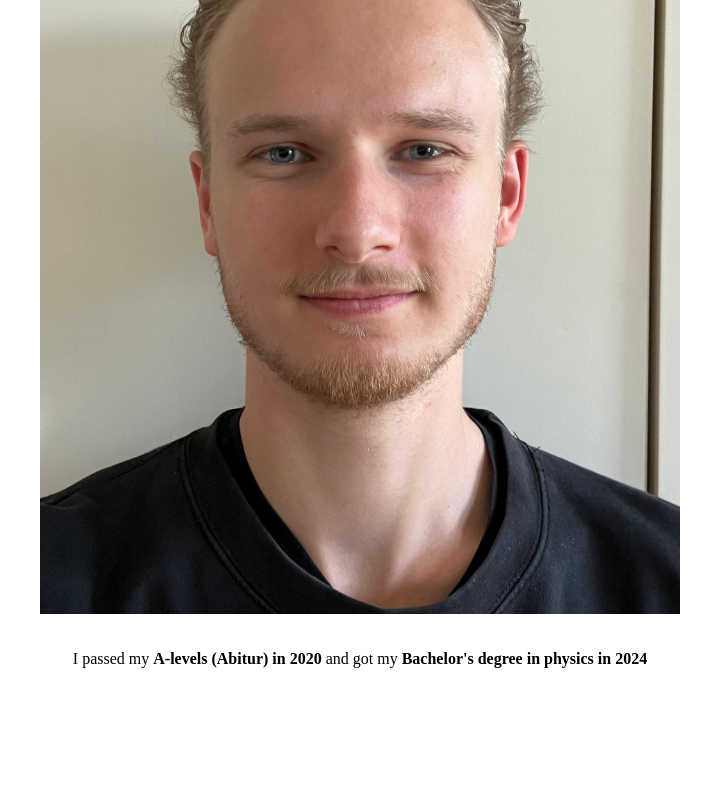
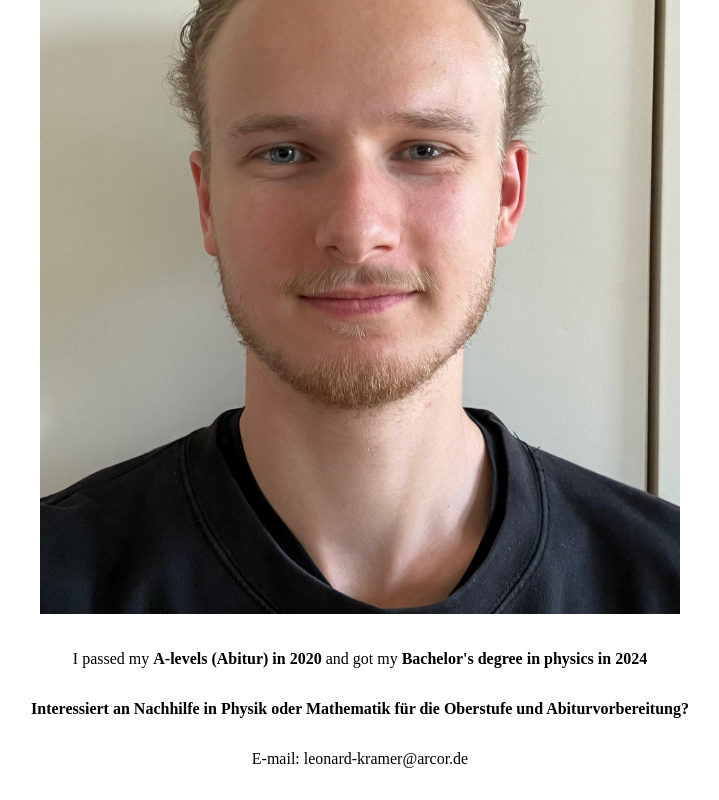
Before and after one commit to leokramerastro/leokramerastro.github.io, a plain HTML site: page index.html in a window 1280 px wide. Shown: the part 558-1358 px from the top of the page, without its empty margins (280-999 px from the left). Before the commit the page ends 1258 px from the top, so only its background shows below. Drawn offline with Linux system fonts and the light colour scheme.

Commit message:
Update index.html

```diff
--- a/index.html
+++ b/index.html
@@ -13,5 +13,8 @@
   <p>In addition to my studies, I have been repeatedly employed by different professors at USM for their websites and work as a private tutor for maths and physics.</p>
   <img src="assets/images/profile2edit.jpg" alt="Profile Picture">
   <p>I passed my <b>A-levels (Abitur) in 2020</b> and got my <b>Bachelor's degree in physics in 2024</b></p>
+  <p></p>
+  <p><b>Interessiert an Nachhilfe in Physik oder Mathematik für die Oberstufe und Abiturvorbereitung?</b></p>
+  <p>E-mail: leonard-kramer@arcor.de</p>
 </body>
 </html>
```
